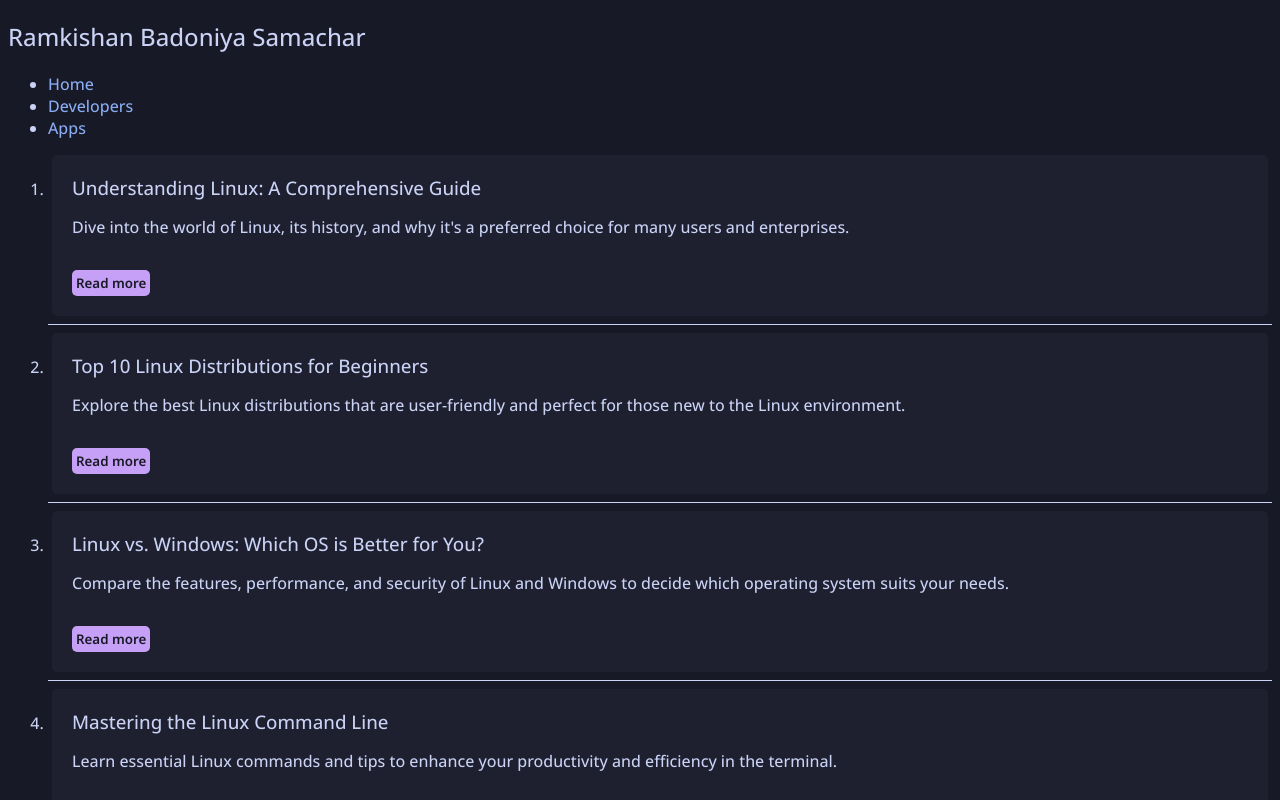
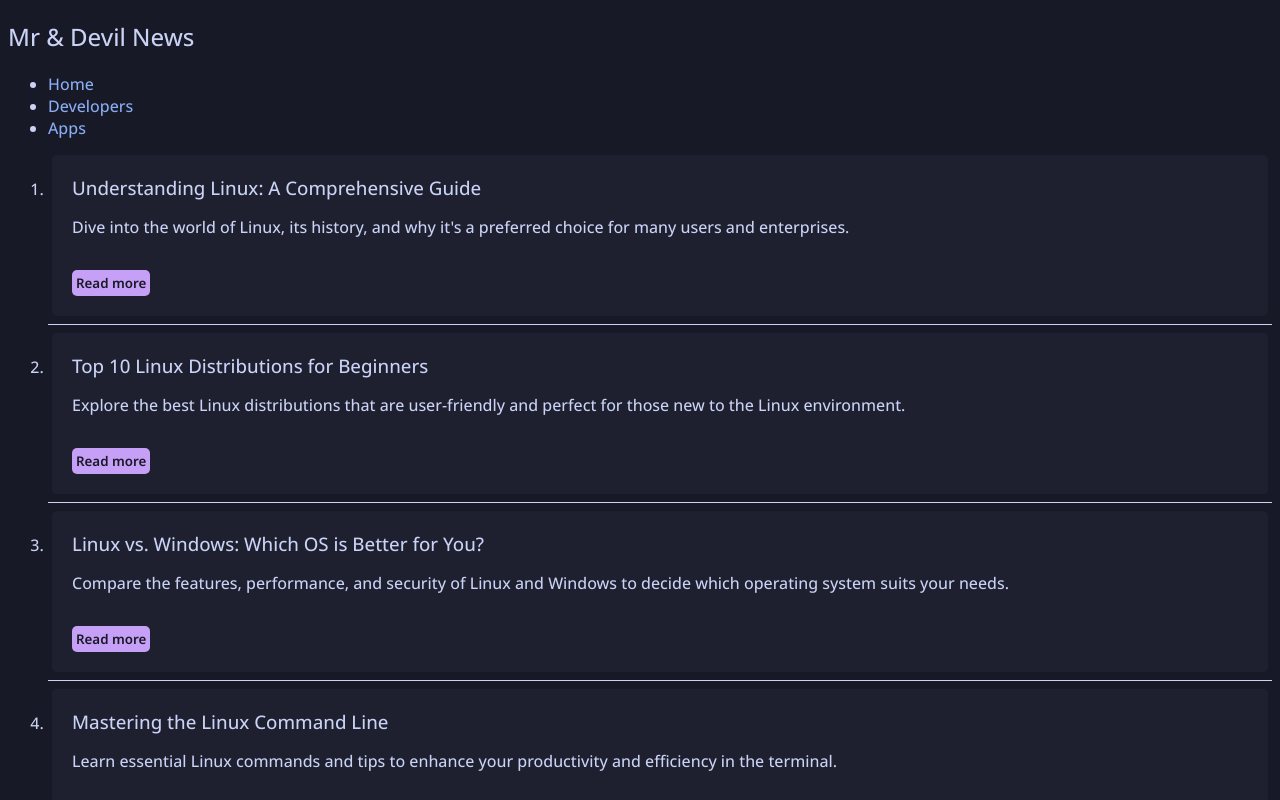
Before and after one commit to XuiuDevelopers/website, a plain HTML site: page index.html in a window 1280 px wide. Shown: the top 800 px of the page. Drawn offline with Linux system fonts and the light colour scheme.

Commit message:
Update index.html

```diff
--- a/index.html
+++ b/index.html
@@ -3,7 +3,7 @@
   <head>
     <meta charset="UTF-8" />
     <meta name="viewport" content="width=device-width, initial-scale=1.0" />
-    <title>Website</title>
+    <title>MR</title>
   </head>
 
   <style>
@@ -54,7 +54,7 @@
   <body>
     <header>
       <nav>
-        <h1>Ramkishan Badoniya Samachar</h1>
+        <h1>Mr & Devil News</h1>
         <ul>
           <li><a href="#">Home</a></li>
           <li><a href="#">Developers</a></li>
```
